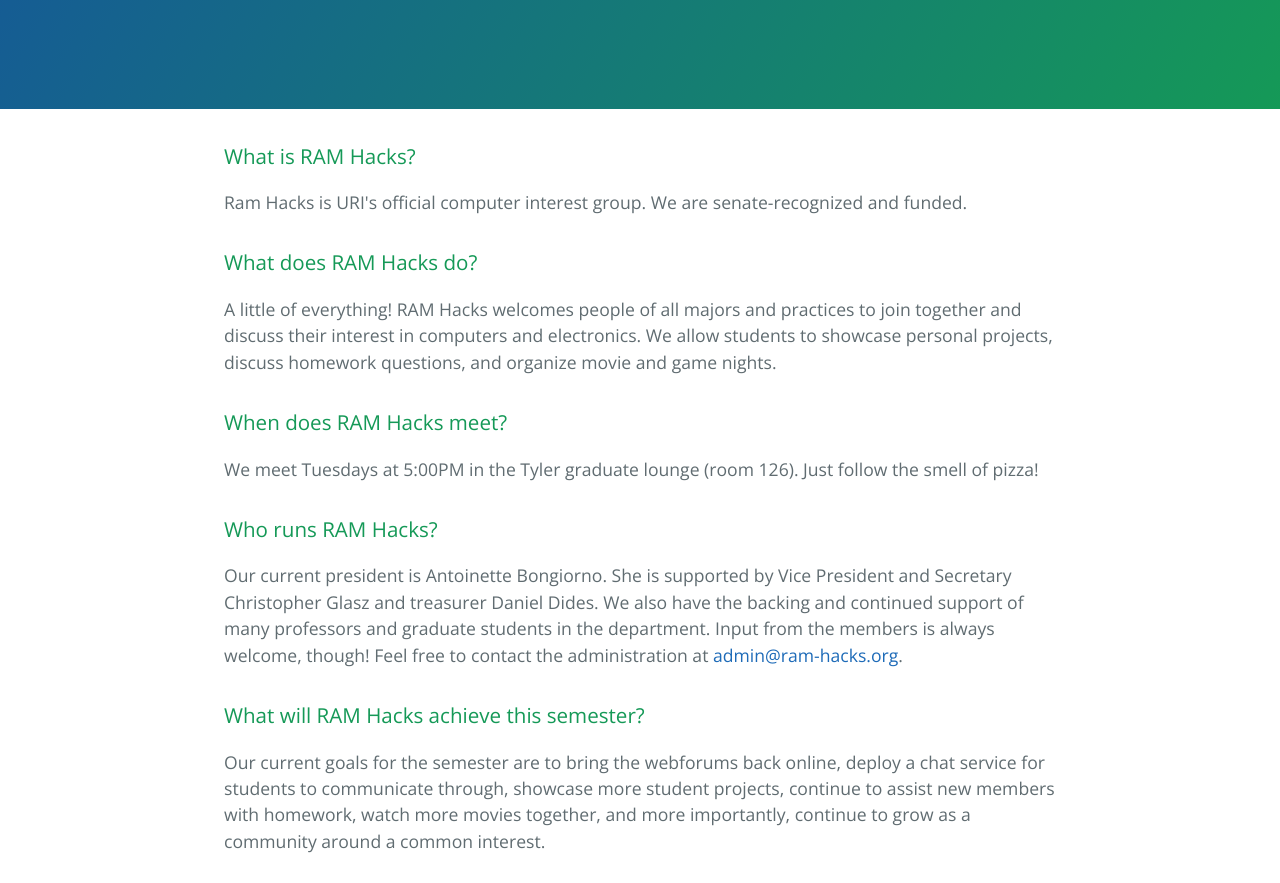
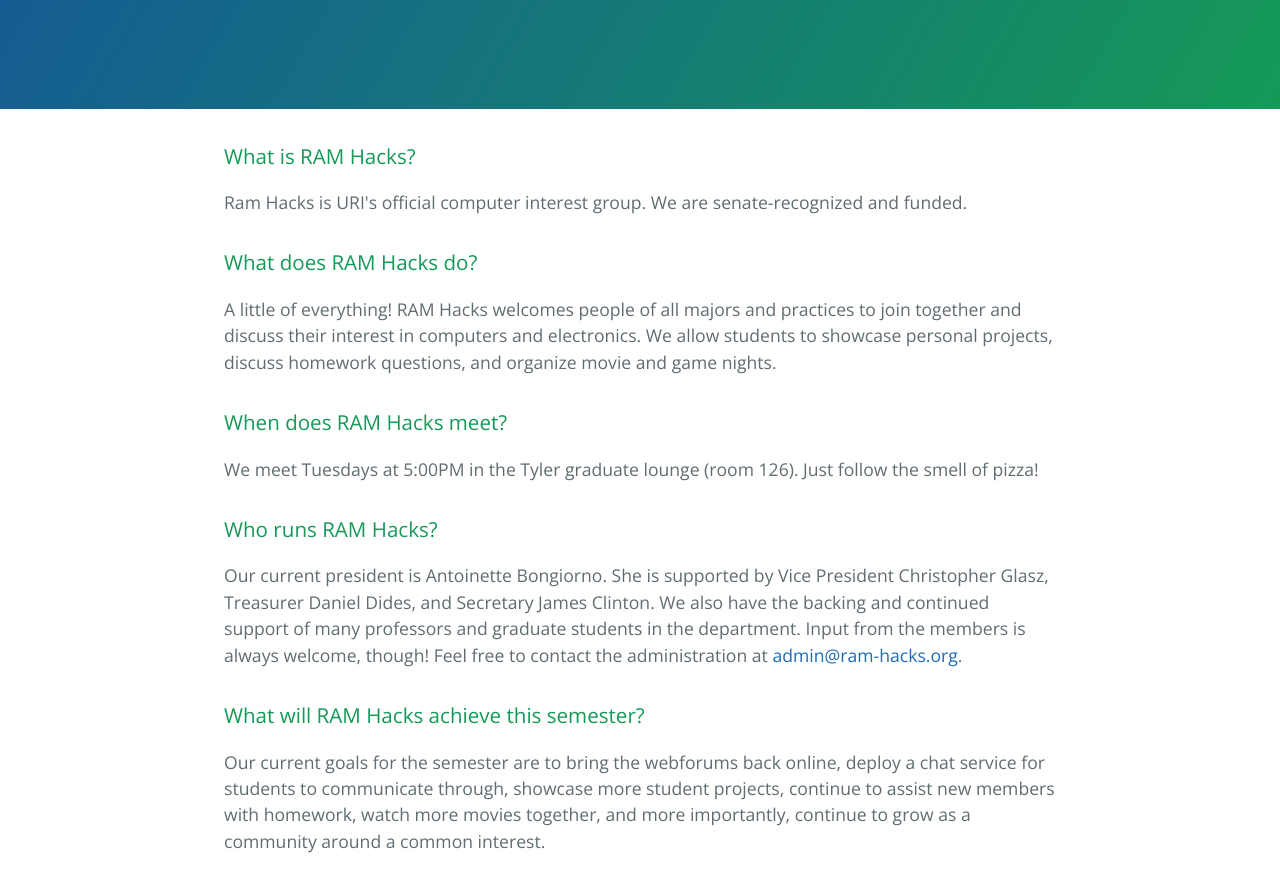
Before and after one commit to ram-hacks/ram-hacks.github.io, a plain HTML site: page index.html in a window 1280 px wide. Shown: the part 208-1091 px from the top of the page. Drawn offline with nearby package versions, Linux system fonts and the light colour scheme.

Commit message:
Update index.html

```diff
--- a/index.html
+++ b/index.html
@@ -34,7 +34,7 @@
 <h3>
 <a id="who-runs-ram-hacks" class="anchor" href="#who-runs-ram-hacks" aria-hidden="true"><span class="octicon octicon-link"></span></a>Who runs RAM Hacks?</h3>
 
-<p>Our current president is Antoinette Bongiorno. She is supported by Vice President and Secretary Christopher Glasz and treasurer Daniel Dides. We also have the backing and continued support of many professors and graduate students in the department. Input from the members is always welcome, though! Feel free to contact the administration at <a href="mailto:admin@ram-hacks.org">admin@ram-hacks.org</a>.</p>
+<p>Our current president is Antoinette Bongiorno. She is supported by Vice President Christopher Glasz, Treasurer Daniel Dides, and Secretary James Clinton. We also have the backing and continued support of many professors and graduate students in the department. Input from the members is always welcome, though! Feel free to contact the administration at <a href="mailto:admin@ram-hacks.org">admin@ram-hacks.org</a>.</p>
 
 <h3>
 <a id="what-will-ram-hacks-achieve-this-semester" class="anchor" href="#what-will-ram-hacks-achieve-this-semester" aria-hidden="true"><span class="octicon octicon-link"></span></a>What will RAM Hacks achieve this semester?</h3>
```
